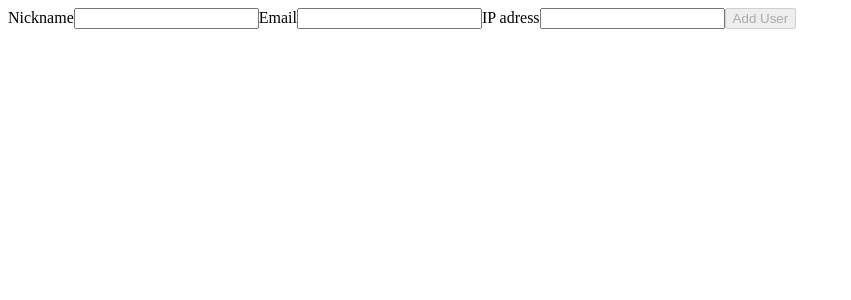
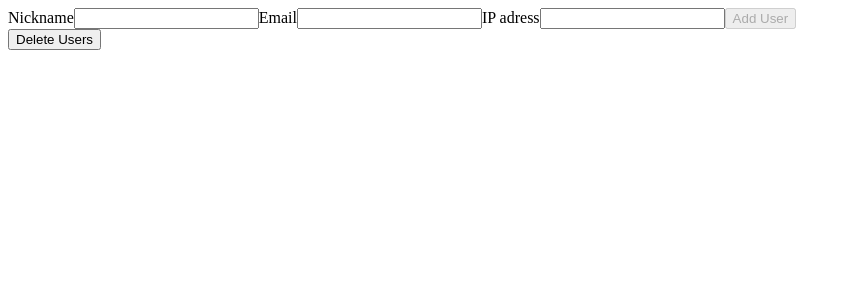
Before and after one commit to mstosio/crypto-users, a React app: page / in a window 1280 px wide. Shown: the top 300 px of the page, without its empty margins (0-851 px from the left). Built offline with nearby package versions, Linux system fonts and the light colour scheme.

Commit message:
created delete button and its func

```diff
--- a/package.json
+++ b/package.json
@@ -44,6 +44,7 @@
     "resolve": "1.10.0",
     "sass-loader": "7.1.0",
     "semver": "6.0.0",
+    "shortid": "^2.2.14",
     "style-loader": "0.23.1",
     "styled-components": "^4.3.1",
     "terser-webpack-plugin": "1.2.3",
--- a/src/components/Main.js
+++ b/src/components/Main.js
@@ -72,6 +72,14 @@ class Main extends React.Component {
     return bool;
   };
 
+  removeItem = nickname => {
+    const { users } = this.state;
+    const userList = [...users];
+    this.setState({
+      users: userList.filter(user => user.nickname !== nickname),
+    });
+  };
+
   addUser = user => {
     const { users } = this.state;
     const usersList = [...users];
@@ -86,7 +94,12 @@ class Main extends React.Component {
       nickNameError: '',
       emailError: '',
       ipAdressError: '',
+      isEnabled: false,
     });
+  };
+
+  deleteUsers = () => {
+    console.log('crap');
   };
 
   onSubmit = event => {
@@ -128,7 +141,11 @@ class Main extends React.Component {
           ipAdressError={ipAdressError}
           isEnabled={isEnabled}
         />
-        <Users users={users} />
+        <Users
+          users={users}
+          removeItem={this.removeItem}
+          deleteUsers={this.deleteUsers}
+        />
       </>
     );
   }
--- a/src/components/Users/User/User.js
+++ b/src/components/Users/User/User.js
@@ -1,13 +1,15 @@
 import React from 'react';
 import PropTypes from 'prop-types';
 
-const User = ({ nickname, email, ipadress }) => (
-  <>
+const User = ({ nickname, email, ipadress, removeItem }) => (
+  <div>
     <div>{nickname}</div>
     <div>{email}</div>
     <div>{ipadress}</div>
-    <button type="submit">Delete</button>
-  </>
+    <button onClick={() => removeItem(nickname)} type="submit">
+      Delete
+    </button>
+  </div>
 );
 
 export default User;
@@ -16,4 +18,5 @@ User.propTypes = {
   nickname: PropTypes.string,
   email: PropTypes.string,
   ipadress: PropTypes.string,
+  removeItem: PropTypes.func,
 };
--- a/src/components/Users/Users.js
+++ b/src/components/Users/Users.js
@@ -1,18 +1,29 @@
 import React from 'react';
 import PropTypes from 'prop-types';
+import shortid from 'shortid';
 import User from './User/User';
 
-const Users = ({ users }) =>
-  users.map(user => (
-    <User
-      nickname={user.nickname}
-      email={user.email}
-      ipadress={user.ipadress}
-    />
-  ));
+const Users = ({ users, removeItem, deleteUsers }) => (
+  <div>
+    <button type="button" onClick={deleteUsers}>
+      Delete Users
+    </button>
+    {users.map(user => (
+      <User
+        key={shortid.generate()}
+        nickname={user.nickname}
+        email={user.email}
+        ipadress={user.ipadress}
+        removeItem={removeItem}
+      />
+    ))}
+  </div>
+);
 
 export default Users;
 
 Users.propTypes = {
   users: PropTypes.array,
+  removeItem: PropTypes.func,
+  deleteUsers: PropTypes.func,
 };
```
Also changed, not shown: 1 other file (tests, documents, lock files or other folders).
